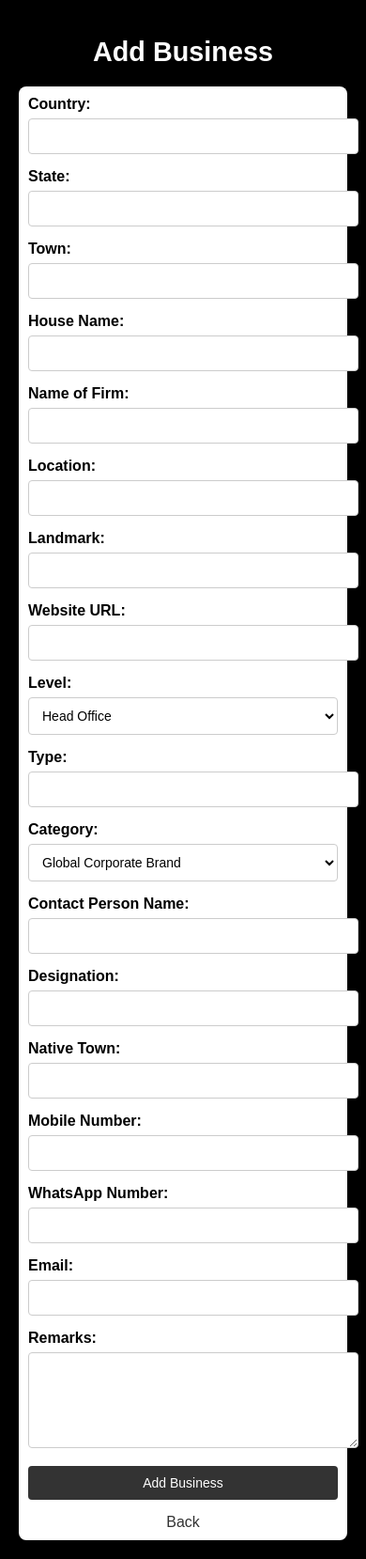
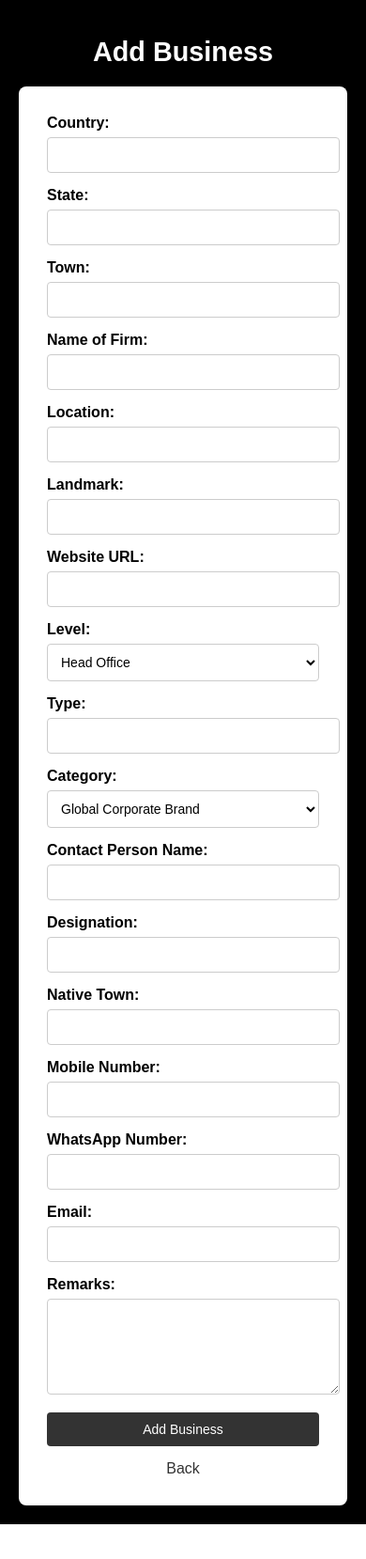
Before and after one commit to nihalaa-pp/data_project, a Django app: page /business/add_business/ in a window 390 px wide. Shown: the whole page at 94% size. After the commit the page ends 1622 px from the top, so only its background shows below. Run offline with Django 5.2, Linux system fonts and the light colour scheme.

Commit message:
Updated contact list template for better readability

```diff
--- a/business_info/templates/business_info/add_business.html
+++ b/business_info/templates/business_info/add_business.html
@@ -99,7 +99,7 @@
         /* Media Queries */
         @media (max-width: 768px) {
             form {
-                padding: 15px;
+                padding: 30px;
             }
 
             button {
@@ -118,7 +118,7 @@
 
         @media (max-width: 480px) {
             form {
-                padding: 10px;
+                padding: 30px;
             }
 
             button {
@@ -136,31 +136,31 @@
     <form method="POST">
         {% csrf_token %}
         <label for="country">Country:</label>
-        <input type="text" name="country" required>
+        <input type="text" name="country">
 
         <label for="state">State:</label>
-        <input type="text" name="state" required>
+        <input type="text" name="state">
 
         <label for="town">Town:</label>
-        <input type="text" name="town" required>
+        <input type="text" name="town">
 
-        <label for="house_name">House Name:</label>
-        <input type="text" id="house_name" name="house_name">
+
 
         <label for="name_of_firm">Name of Firm:</label>
-        <input type="text" name="name_of_firm" required>
+        <input type="text" name="name_of_firm">
 
         <label for="location">Location:</label>
-        <input type="text" name="location" required>
+        <input type="text" name="location">
 
         <label for="landmark">Landmark:</label>
         <input type="text" name="landmark">
 
         <label for="website_url">Website URL:</label>
-        <input type="url" name="website_url">
+        <input type="text" name="website_url">
+
 
         <label for="level">Level:</label>
-        <select name="level" required>
+        <select name="level">
             <option value="HO">Head Office</option>
             <option value="BR">Branch</option>
             <option value="SA">Stand Alone</option>
@@ -171,7 +171,7 @@
         <input type="text" name="type">
 
         <label for="category">Category:</label>
-        <select name="category" required>
+        <select name="category">
             <option value="GCB">Global Corporate Brand</option>
             <option value="CB">Corporate Brand</option>
             <option value="RB">Regional Brand</option>
@@ -182,30 +182,28 @@
         </select>
 
         <label for="contact_person">Contact Person Name:</label>
-        <input type="text" name="contact_person" required>
+        <input type="text" name="contact_person">
 
         <label for="designation">Designation:</label>
-        <input type="text" name="designation" required>
+        <input type="text" name="designation">
 
         <label for="native_town">Native Town:</label>
         <input type="text" name="native_town">
 
         <label for="mobile_number">Mobile Number:</label>
-        <input type="text" name="mobile_number" required>
+        <input type="text" name="mobile_number">
 
         <label for="whatsapp_number">WhatsApp Number:</label>
         <input type="text" name="whatsapp_number">
 
         <label for="email">Email:</label>
-        <input type="email" name="email" required>
+        <input type="email" name="email">
 
         <label for="remarks">Remarks:</label>
         <textarea name="remarks"></textarea>
 
         <button type="submit">Add Business</button>
 
-
-
         <a href="{% url 'contacts:landing_page' %}" class="btn btn-secondary">Back</a>
     </form>
 </body>
--- a/business_info/templates/business_info/edit_business.html
+++ b/business_info/templates/business_info/edit_business.html
@@ -70,7 +70,7 @@
         /* Media Queries */
         @media (max-width: 768px) {
             form {
-                padding: 15px;
+                padding: 20px;
             }
 
             input, select, textarea {
```
Also changed, not shown: other parts of business_info/templates/business_info/edit_business.html (+2 -1 lines), business_info/templates/business_info/business_list.html (+16 -7 lines), contact_info/templates/contacts/add_contact.html (+5 -3 lines), contact_info/templates/contacts/contact_list.html (+6 -6 lines), contact_info/templates/contacts/login.html (+17 -2 lines).
